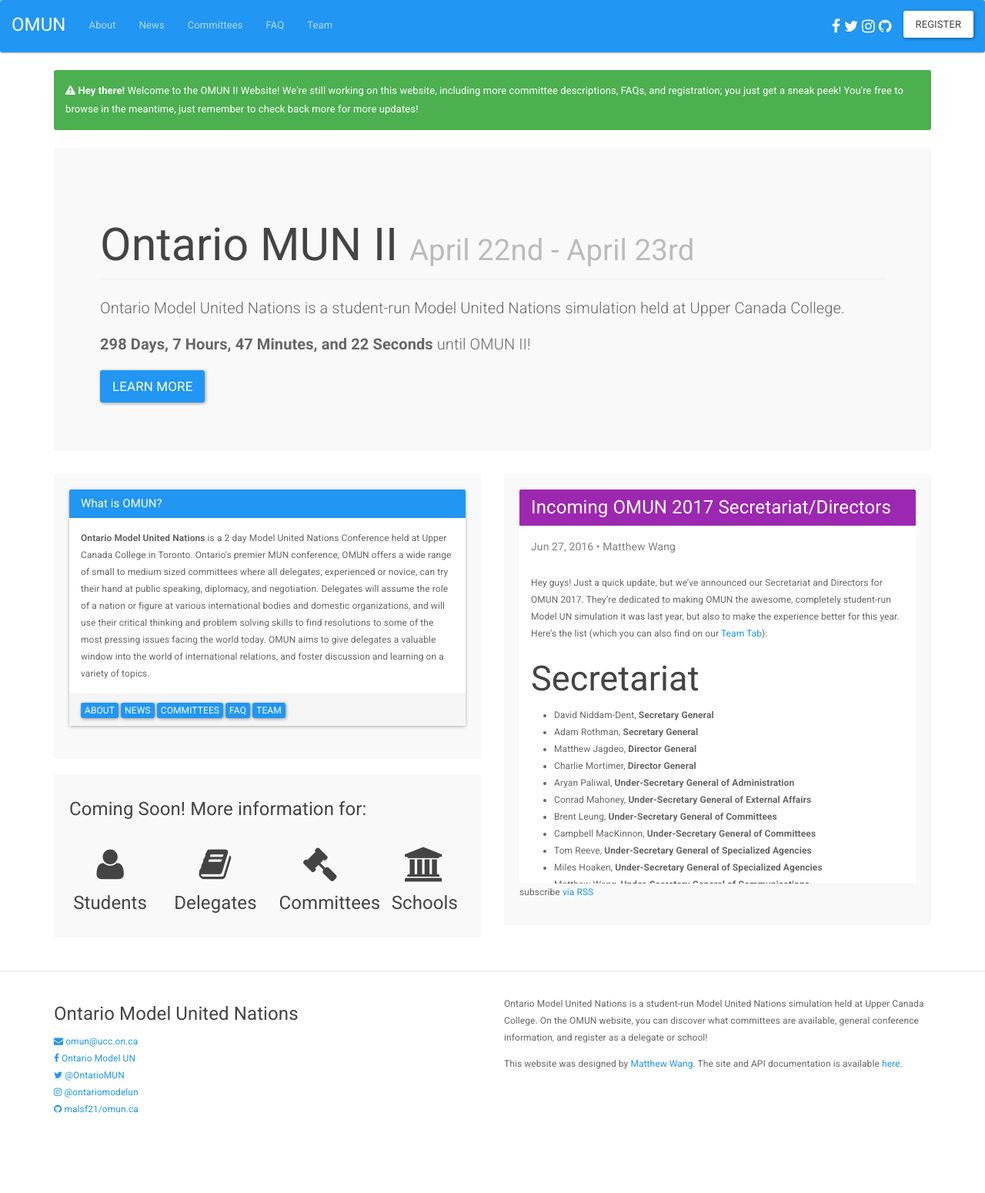
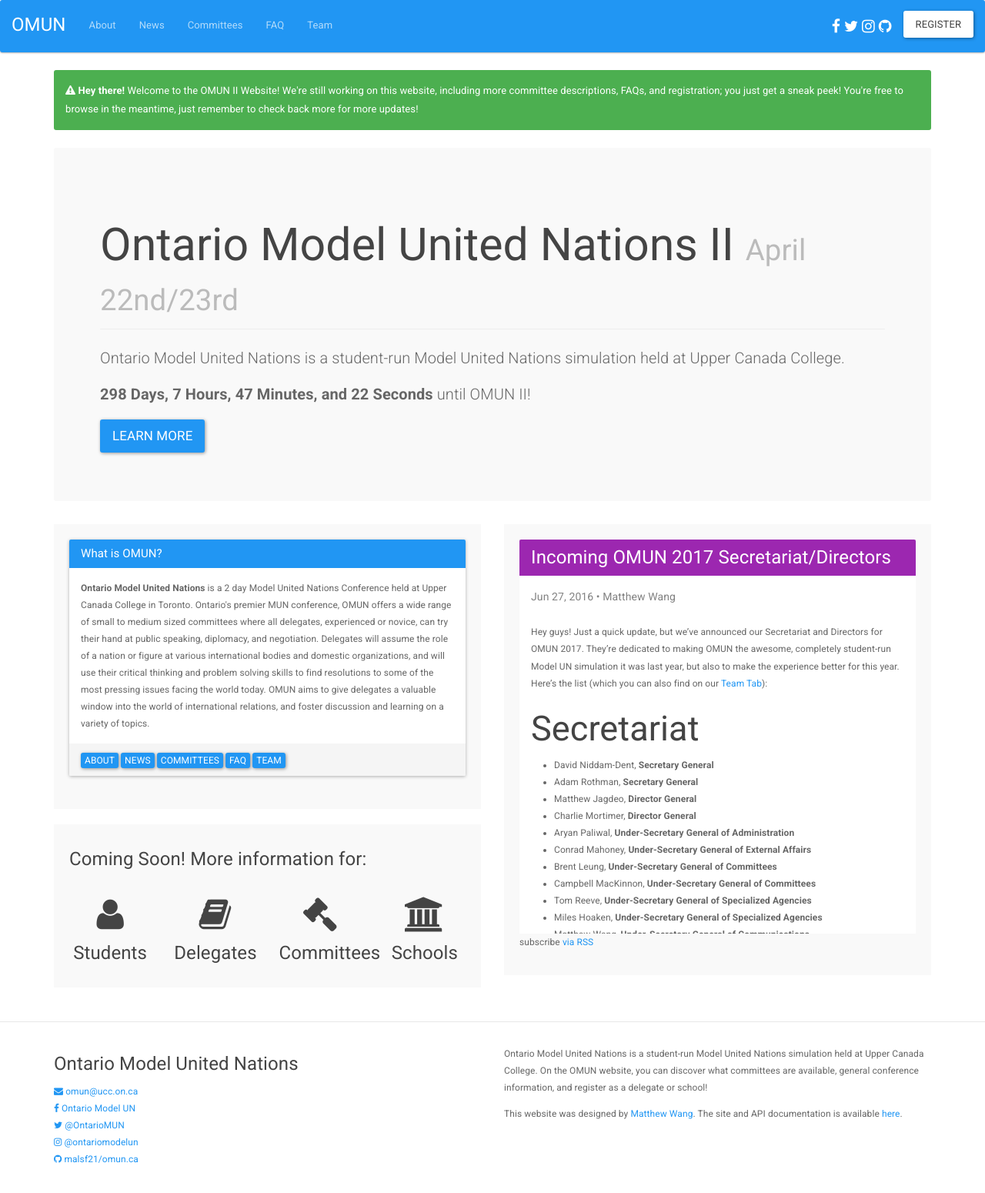
Before and after one commit to malsf21/omun.ca, a Jekyll site: the page built from index.html, in a window 1280 px wide. Shown: the top 1550 px of the page at 77% size. Built offline with Jekyll 4.4.1, drawn with Linux system fonts in a browser that asks for light colours.

Commit message:
changes format of index header

```diff
--- a/index.html
+++ b/index.html
@@ -14,7 +14,7 @@ layout: default
     <span class="fa fa-warning"></span> <strong>Hey there!</strong> Welcome to the OMUN II Website! We're still working on this website, including more committee descriptions, FAQs, and registration; you just get a sneak peek! You're free to browse in the meantime, just remember to check back more for more updates!
   </div>
   <div class="jumbotron">
-    <h1 class="page-header">Ontario MUN II <small>April 22nd - April 23rd</h1>
+    <h1 class="page-header">Ontario Model United Nations II <small>April 22nd/23rd</h1>
     <p class="lead">Ontario Model United Nations is a student-run Model United Nations simulation held at Upper Canada College. </p>
     <p>
     <b><span id="timeLeft">000 Days, 00 Hours, 00 Minutes, and 00 Seconds</span></b> until OMUN II!
```
